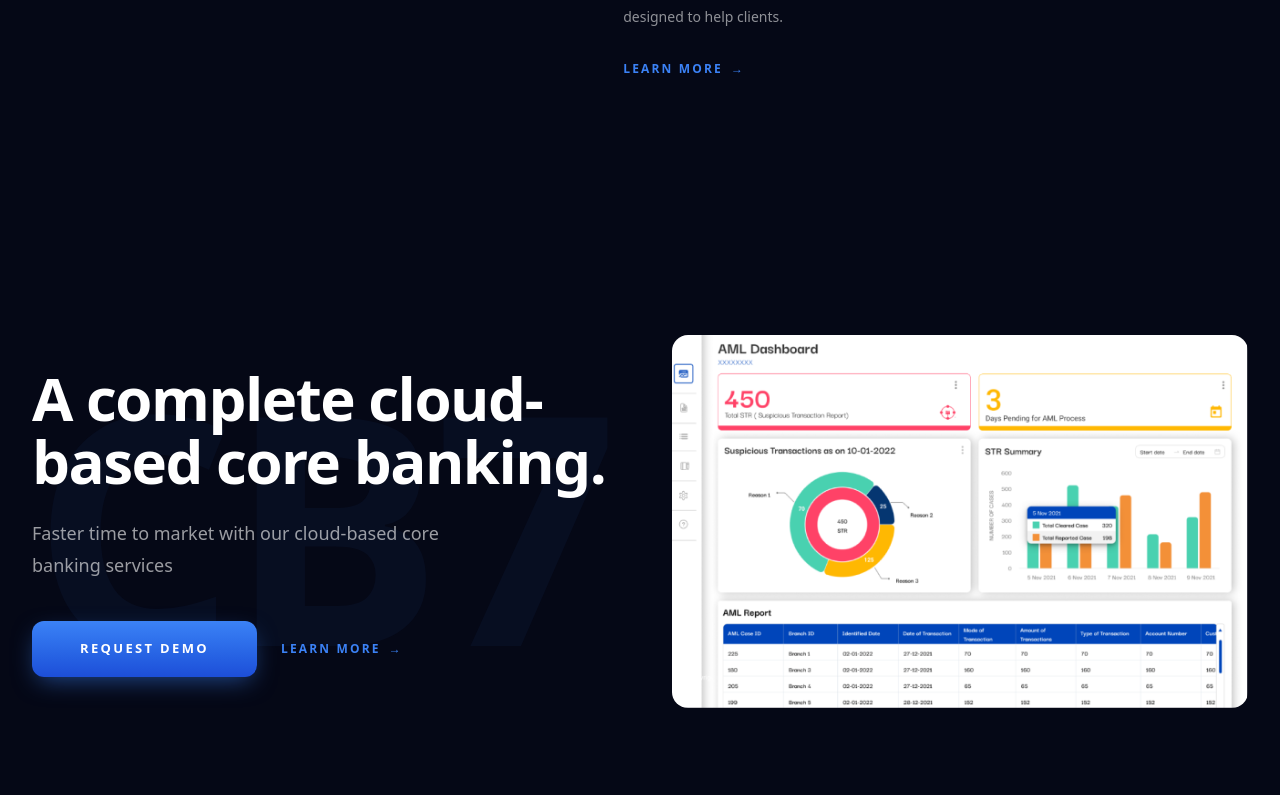
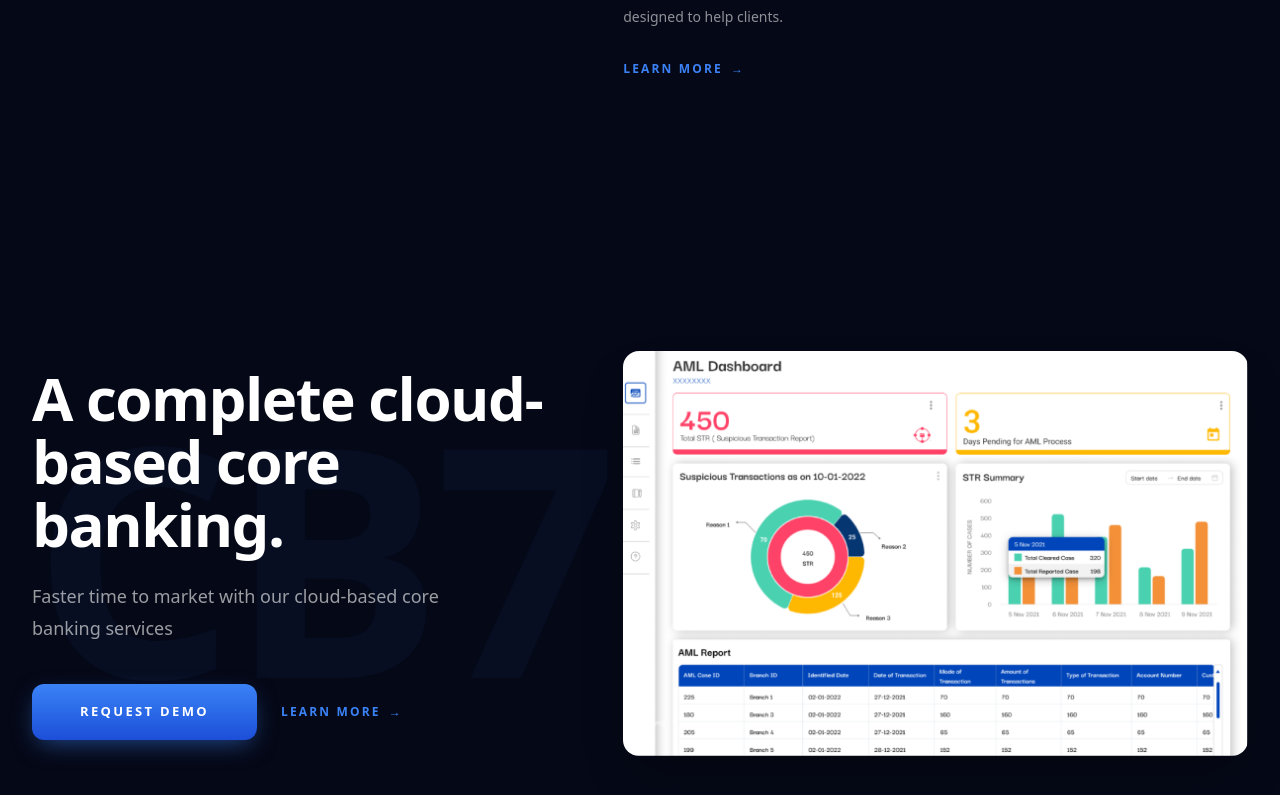
Before and after one commit to anupyadav-dev/n7-frontend-assignment, a Next.js app: page / in a window 1280 px wide. Shown: the part 1985-2780 px from the top of the page. Built offline with nearby package versions, Linux system fonts and the light colour scheme.

Commit message:
polish feature showcase layout and spacing

```diff
--- a/src/components/sections/FeatureShowcase/FeatureShowcase.tsx
+++ b/src/components/sections/FeatureShowcase/FeatureShowcase.tsx
@@ -8,9 +8,9 @@ import LearnMoreLink from "@/components/ui/LearnMoreLink";
 
 export default function FeatureShowcase() {
   return (
-    <section className="relative overflow-hidden py-24 lg:py-32">
+    <section className="relative overflow-hidden py-28 lg:py-36">
       <div className="mx-auto max-w-7xl px-6 lg:px-8">
-        <div className="relative grid items-center gap-16 lg:grid-cols-2">
+        <div className="relative grid items-center gap-20 lg:grid-cols-[0.9fr_1.1fr]">
           {/* Background Text */}
           <div className="pointer-events-none absolute left-0 top-1/2 hidden -translate-y-1/2 select-none lg:block">
             <span className="text-[320px] font-semibold leading-none tracking-tight text-[#0B1733] opacity-40">
@@ -26,7 +26,7 @@ export default function FeatureShowcase() {
             transition={{ duration: 0.6 }}
             className="relative z-10 max-w-xl"
           >
-            <h2 className="text-5xl font-semibold leading-[1.05] tracking-tight text-white lg:text-6xl">
+            <h2 className="text-4xl font-semibold leading-[1.05] tracking-tight text-white sm:text-5xl lg:text-6xl">
               A complete cloud-based core banking.
             </h2>
 
@@ -54,7 +54,7 @@ export default function FeatureShowcase() {
               alt="Core Banking Dashboard"
               width={900}
               height={650}
-              className="h-auto w-full rounded-2xl object-contain"
+              className="h-auto w-full rounded-2xl object-contain shadow-2xl"
               priority
             />
           </motion.div>
```
